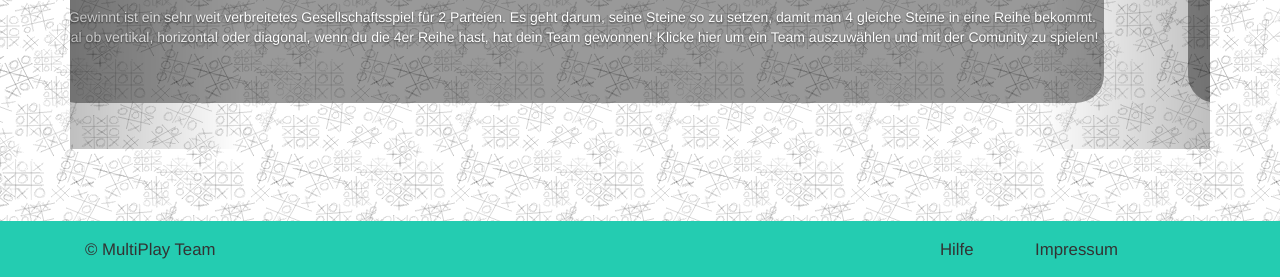
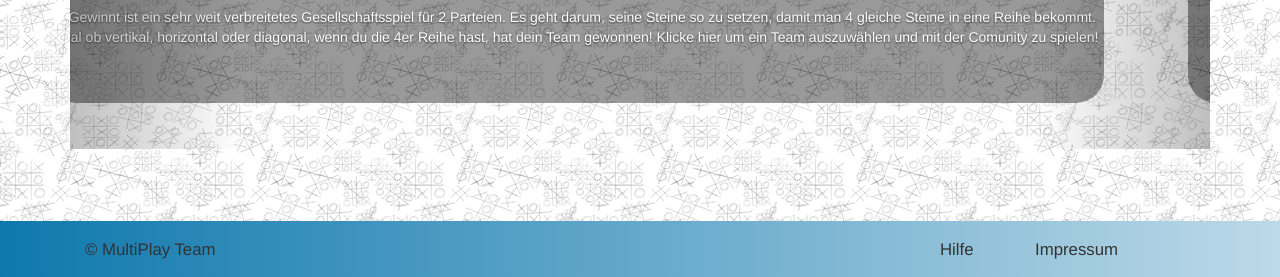
Before and after one commit to sbrinnich/MultiPlay, a plain HTML site: page src/index.html in a window 1280 px wide. Shown: the part 523-800 px from the top of the page. Drawn offline with Linux system fonts and the light colour scheme.

Commit message:
Changed color of footer

```diff
--- a/src/css/multiplay.css
+++ b/src/css/multiplay.css
@@ -170,7 +170,12 @@ main div .item.picture .carousel-caption{
     bottom: 0;
     width: 100%;
     height: 4em;
-    background-color: #24CCB1;
+
+    background: #0E78AD; /* For browsers that do not support gradients */
+    background: -webkit-linear-gradient(left, #0E78AD, #BCD9E8); /* For Safari 5.1 to 6.0 */
+    background: -o-linear-gradient(right, #0E78AD, #BCD9E8); /* For Opera 11.1 to 12.0 */
+    background: -moz-linear-gradient(right, #0E78AD, #BCD9E8); /* For Firefox 3.6 to 15 */
+    background: linear-gradient(to right, #0E78AD, #BCD9E8); /* Standard syntax */
 }
 
 .footer div span, .footer div a {
```
